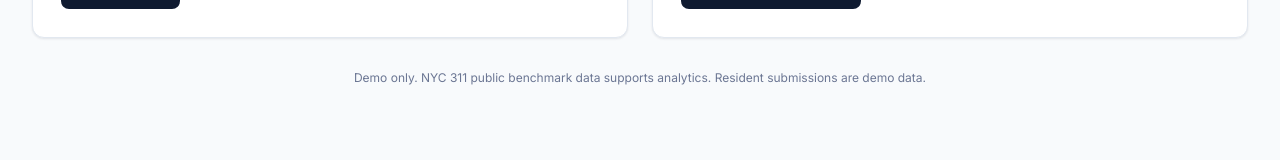
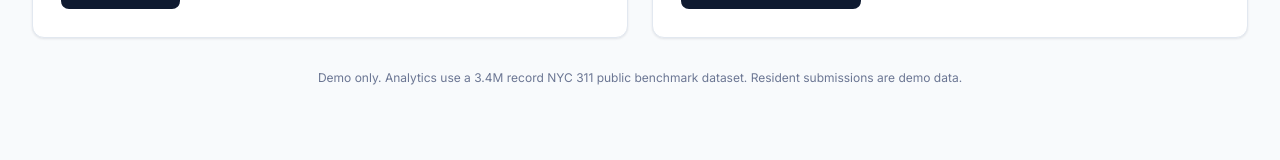
Before and after one commit to umerqur/BramptonPOC, a React (Vite) app: page / in a window 1280 px wide. Shown: the part 1012-1172 px from the top of the page. Built offline with nearby package versions, Linux system fonts and the light colour scheme; no server answers.

Commit message:
Clarify benchmark volume on landing

```diff
--- a/src/pages/LandingPage.tsx
+++ b/src/pages/LandingPage.tsx
@@ -1,15 +1,8 @@
 import { Link } from 'react-router-dom'
 
-// Short, two-path landing page for the Proactive Enforcement Response POC.
-// A premium image hero with a light, left-weighted navy overlay (the image
-// stays visible and the page feels bright and modern, while the left-aligned
-// text keeps enough contrast to read), followed by two large persona cards
-// (Resident / City staff). Kept deliberately minimal so the demo opens on a
-// clear choice rather than a long marketing read.
 export default function LandingPage() {
   return (
     <div>
-      {/* Hero — existing repo asset behind a navy gradient overlay */}
       <section className="relative isolate overflow-hidden bg-navy-950 text-white">
         <img
           src="/brampton-poc-hero.png"
@@ -23,8 +16,6 @@ export default function LandingPage() {
         />
         <div className="container-page py-24 lg:py-32">
           <div className="max-w-2xl">
-            {/* The official Brampton use-case name stays visible as an eyebrow,
-                while the hero title reads as a plain-language description. */}
             <p className="text-xs sm:text-sm font-semibold uppercase tracking-wider text-white/70">
               Proactive Enforcement Response
             </p>
@@ -59,10 +50,8 @@ export default function LandingPage() {
         </div>
       </section>
 
-      {/* Two-path cards */}
       <section className="container-page py-14 lg:py-20">
         <div className="grid gap-6 md:grid-cols-2">
-          {/* Resident */}
           <div className="card card-hover flex flex-col p-7">
             <h2 className="text-xl font-semibold text-navy-900">Resident</h2>
             <p className="mt-2 flex-1 text-ink-muted">
@@ -75,7 +64,6 @@ export default function LandingPage() {
             </div>
           </div>
 
-          {/* City staff */}
           <div className="card card-hover flex flex-col p-7">
             <h2 className="text-xl font-semibold text-navy-900">City staff</h2>
             <p className="mt-2 flex-1 text-ink-muted">
@@ -90,7 +78,7 @@ export default function LandingPage() {
         </div>
 
         <p className="mt-8 text-center text-xs text-ink-subtle">
-          Demo only. NYC 311 public benchmark data supports analytics. Resident submissions are demo data.
+          Demo only. Analytics use a 3.4M record NYC 311 public benchmark dataset. Resident submissions are demo data.
         </p>
       </section>
     </div>
```
